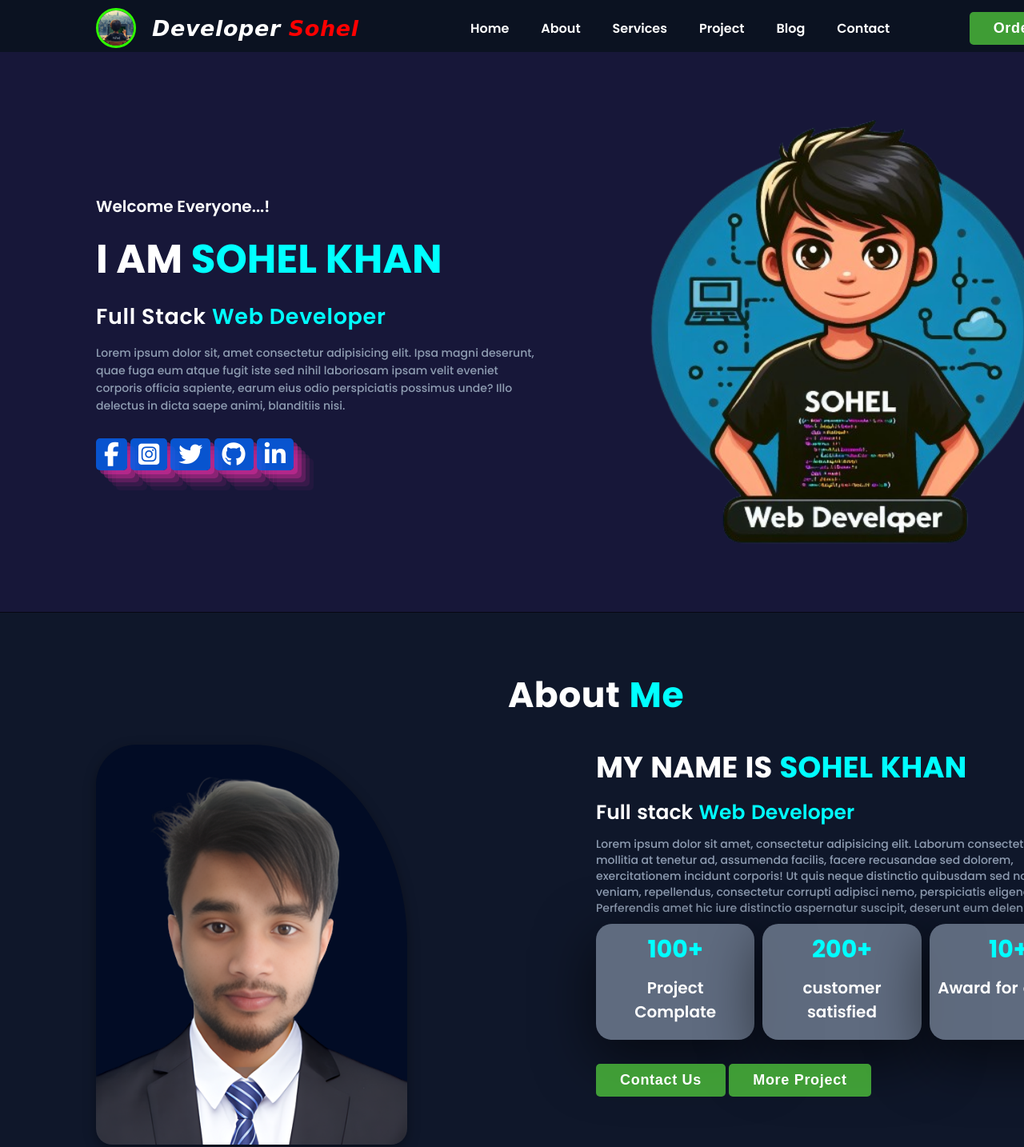
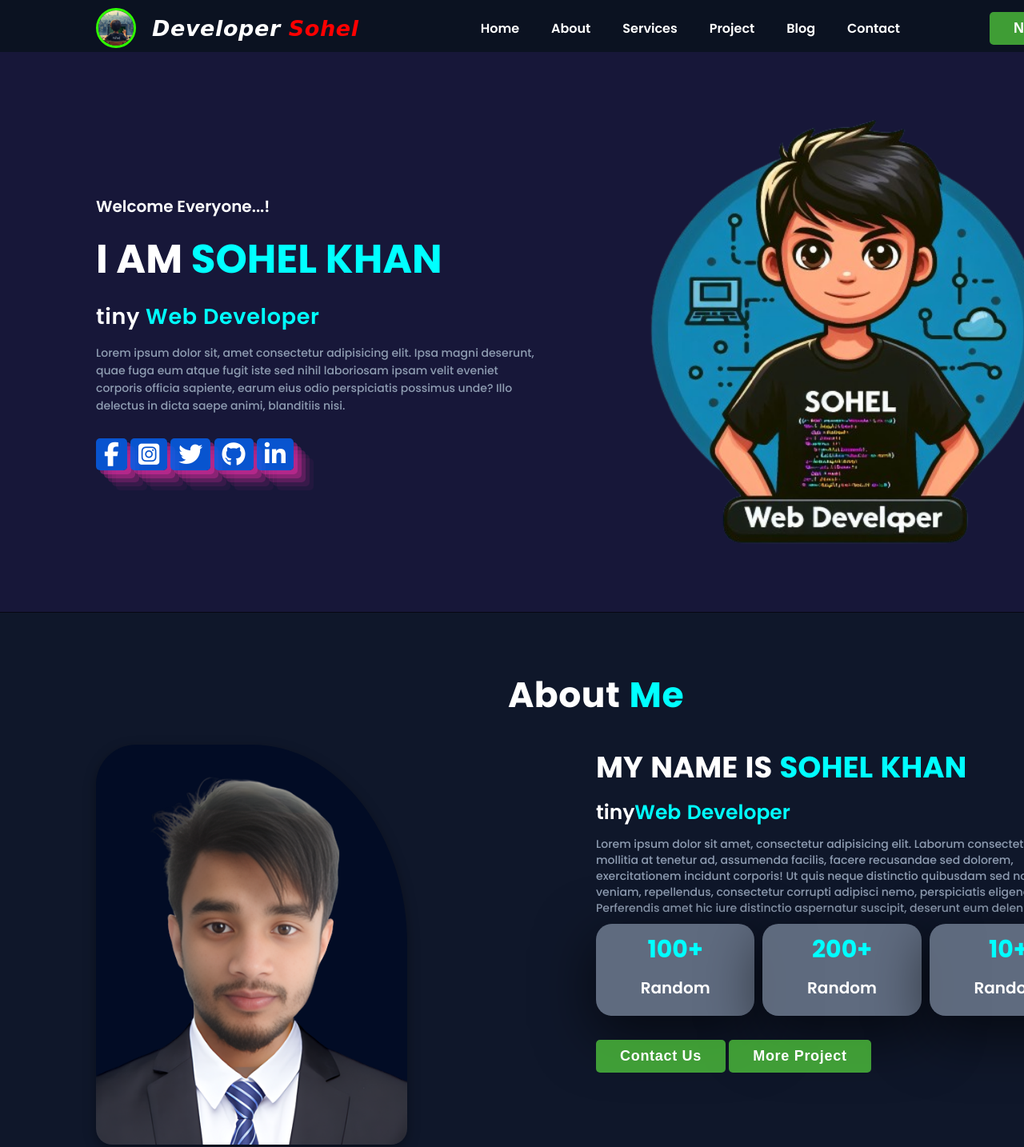
Before and after one commit to Developer-Sohel/Personal-Branding, a plain HTML site: page index.html in a window 1280 px wide. Shown: the top 1434 px of the page at 80% size. Drawn offline with Linux system fonts and the light colour scheme.

Commit message:
first commit

```diff
--- a/index.html
+++ b/index.html
@@ -34,7 +34,7 @@
             <li><a href="">Blog</a></li>
             <li><a href="">Contact</a></li>
           </ul>
-          <button>Order Now</button>
+          <button>Nothing</button>
         </nav>
       </div>
     </div>
@@ -46,7 +46,7 @@
           <div class="hero-text">
             <h3>Welcome Everyone...!</h3>
             <h1>I AM <span>SOHEL KHAN</span></h1>
-            <h2>Full Stack <span>Web Developer</span></h2>
+            <h2>tiny <span>Web Developer</span></h2>
             <p>
               Lorem ipsum dolor sit, amet consectetur adipisicing elit. Ipsa
               magni deserunt, quae fuga eum atque fugit iste sed nihil
@@ -82,7 +82,7 @@
 
           <div class="about-info">
             <h1>MY NAME IS <span>SOHEL KHAN</span></h1>
-            <h3>Full stack <span>Web Developer</span></h3>
+            <h3>tiny<span>Web Developer</span></h3>
             <p>
               Lorem ipsum dolor sit amet, consectetur adipisicing elit. Laborum
               consectetur autem mollitia at tenetur ad, assumenda facilis,
@@ -95,15 +95,15 @@
             <div class="expe-box">
               <div class="e-box">
                 <h1>100+</h1>
-                <h3>Project Complate</h3>
+                <h3>Random</h3>
               </div>
               <div class="e-box">
                 <h1>200+</h1>
-                <h3>customer satisfied</h3>
+                <h3>Random</h3>
               </div>
               <div class="e-box">
                 <h1>10+</h1>
-                <h3>Award for coding</h3>
+                <h3>Random</h3>
               </div>
             </div>
             <button>Contact Us</button>
```
